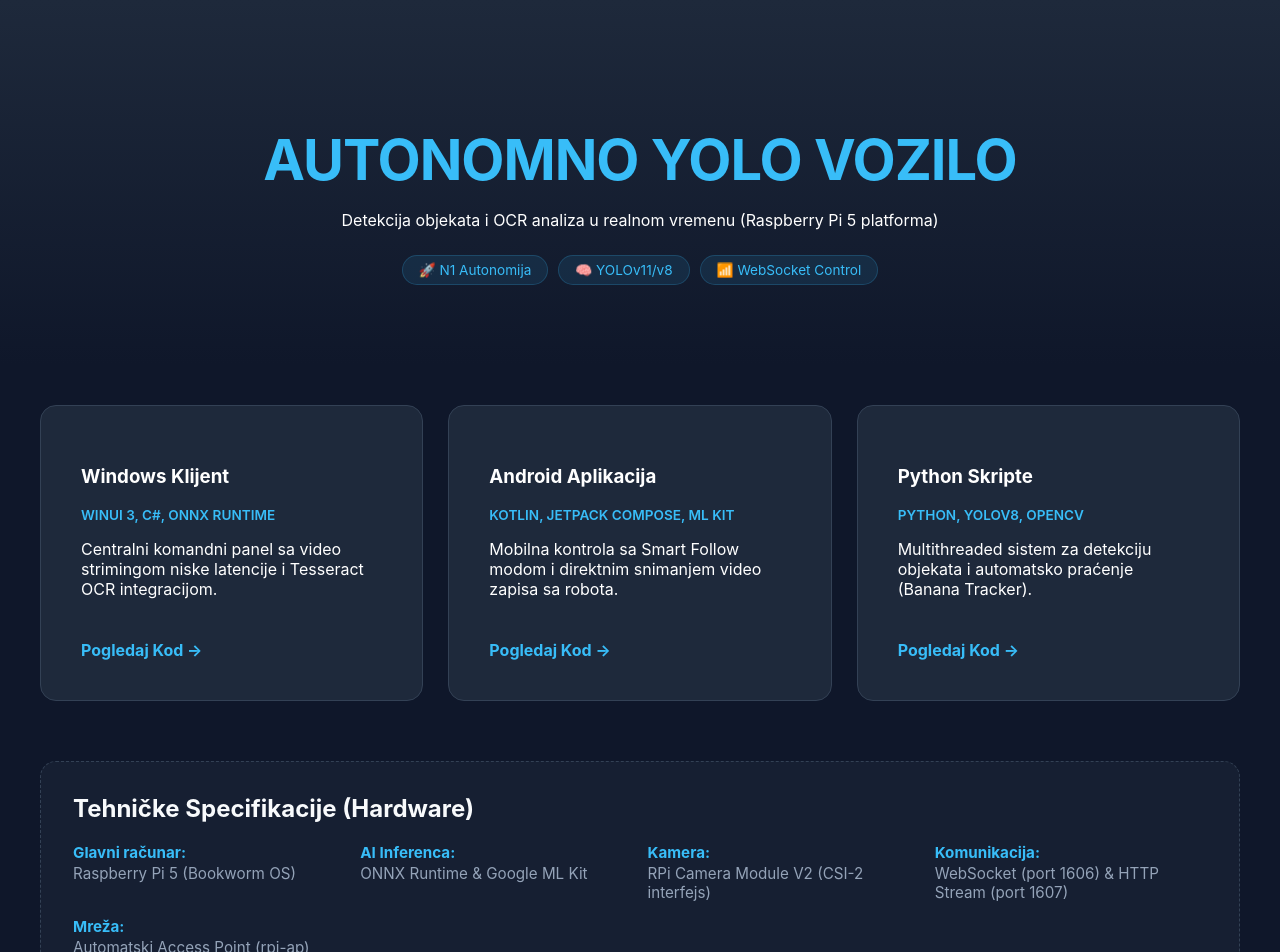
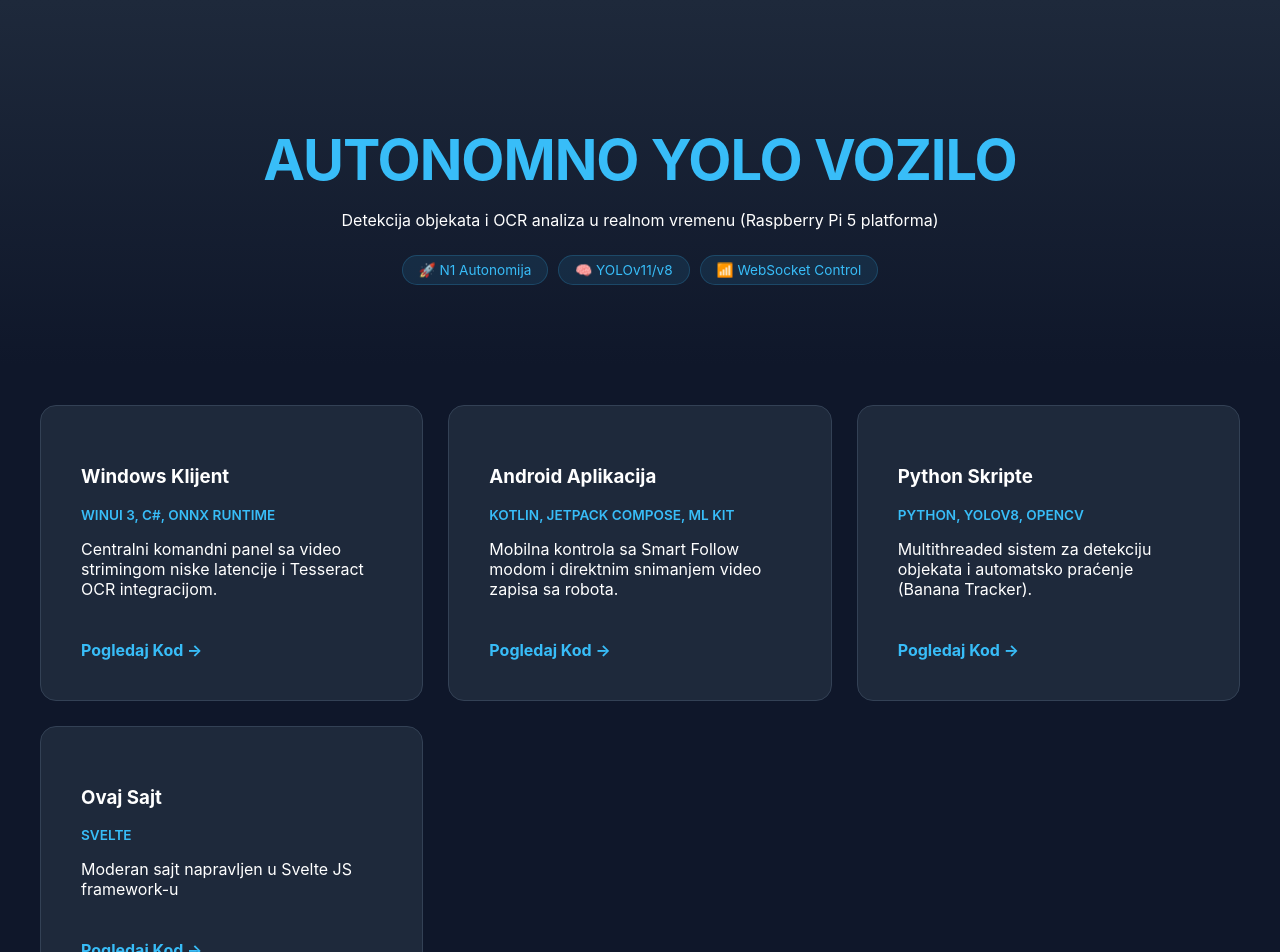
Before and after one commit to yolo-projekat/Yolo-Projekat-Sajt, a SvelteKit app: page / in a window 1280 px wide. Shown: the top 952 px of the page. Built offline with nearby package versions, Linux system fonts and the light colour scheme.

Commit message:
update sajta

```diff
--- a/src/routes/+page.svelte
+++ b/src/routes/+page.svelte
@@ -17,6 +17,12 @@
 			tech: 'Python, YOLOv8, OpenCV',
 			desc: 'Multithreaded sistem za detekciju objekata i automatsko praćenje (Banana Tracker).',
 			link: 'https://github.com/yolo-projekat/Yolo-Projekat-Python'
+		},
+		{
+			title: 'Ovaj Sajt',
+			tech: 'Svelte',
+			desc: 'Moderan sajt napravljen u Svelte JS framework-u',
+			link: 'https://yolo-projekat.github.io/Yolo-Projekat-Sajt/'
 		}
 	];
 </script>
```
